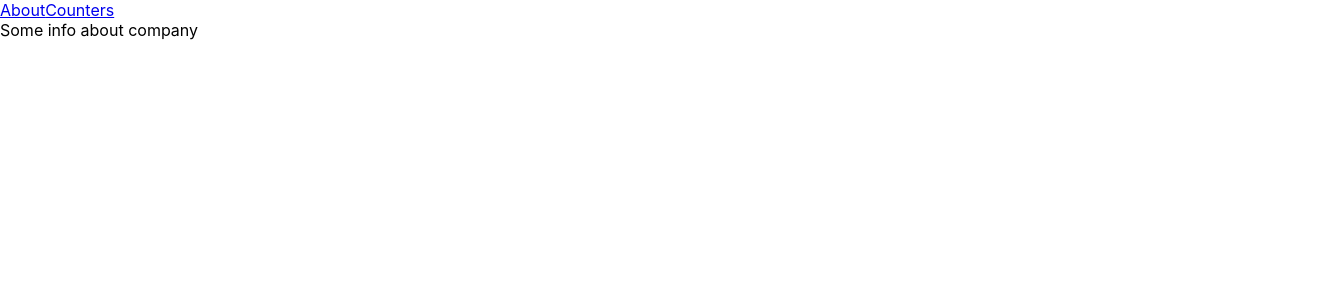
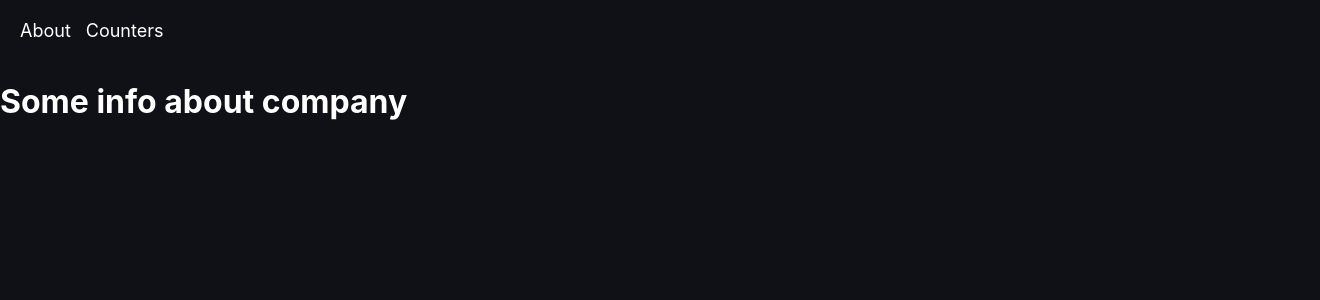
Before and after one commit to Sir-Alexio/Sir-Alexio.github.io, a React (Create React App) app: page /about in a window 1280 px wide. Shown: the top 300 px of the page, 1320 px wide, since content can reach past the window. Built offline with nearby package versions, Linux system fonts and the light colour scheme.

Commit message:
Task 3 [React] - Added tabs

```diff
--- a/src/App.css
+++ b/src/App.css
@@ -1,5 +1,20 @@
+body {
+  margin: 0;
+  font-family: -apple-system, BlinkMacSystemFont, 'Segoe UI', 'Roboto', 'Oxygen',
+    'Ubuntu', 'Cantarell', 'Fira Sans', 'Droid Sans', 'Helvetica Neue',
+    sans-serif;
+  -webkit-font-smoothing: antialiased;
+  -moz-osx-font-smoothing: grayscale;
+  background-color: #282c34;
+  color: white;
+}
+
 .App {
-  text-align: center;
+  display: flex;
+  flex-direction: column;
+  align-items: center;
+  justify-content: flex-start;
+  height: 100vh;
 }
 
 .App-logo {
@@ -25,7 +40,20 @@
 }
 
 .App-link {
-  color: #61dafb;
+  color: #6c7a7e;
+}
+
+header {
+  width: 100%;
+  background-color: #0d47a1; /* Темно-синий цвет для шапки */
+  padding: 10px;
+}
+
+header a {
+  margin-right: 15px;
+  color: white;
+  text-decoration: none;
+  font-size: 18px;
 }
 
 @keyframes App-logo-spin {
--- a/src/App.js
+++ b/src/App.js
@@ -1,6 +1,7 @@
-import './App.css';
-import CounterContainer from './containers/CounterContainer';
+// import './App.css';
+import './styles.css'
 import {Routes, Route, Link} from 'react-router-dom';
+import { AppBar, Tab, Tabs, colors } from '@mui/material';
 
 import Counters from './containers/CounterContainer';
 import About from './views/About/index';
@@ -10,22 +11,19 @@ import NotFound from './views/NotFound/index';
 function App() {
   return (
     <>
-    <header>
-      <Link to={'/about'}>About</Link>
-      <Link to={'/counters'}>Counters</Link>
-    </header>
-    <Routes>
-      <Route path='/' element ={<Homepage />}></Route>
-      <Route path='/about' element ={<About />}></Route>
-      <Route path='/counters' element ={<Counters />}></Route>
-      <Route path='*' element ={<NotFound />}></Route>
-    </Routes>
+        <header>
+          <Link to="/about">About</Link>
+          <Link to="/counters">Counters</Link>
+        </header>
+
+        <Routes>
+          <Route path="/" element={<Homepage />} />
+          <Route path="/about" element={<About />} />
+          <Route path="/counters" element={<Counters />} />
+          <Route path="*" element={<NotFound />} />
+        </Routes>
+
     </>
-    // <div className="App">
-    //   <div className="App-header">
-    //     <CounterContainer />
-    //   </div>
-    // </div>
   );
 }
 
--- /dev/null
+++ b/src/styles.css
@@ -0,0 +1,24 @@
+body {
+    margin: 0;
+    font-family: -apple-system, BlinkMacSystemFont, 'Segoe UI', 'Roboto', 'Oxygen',
+      'Ubuntu', 'Cantarell', 'Fira Sans', 'Droid Sans', 'Helvetica Neue',
+      sans-serif;
+    -webkit-font-smoothing: antialiased;
+    -moz-osx-font-smoothing: grayscale;
+    background-color: #0f1116; /* Обновленный цвет страницы */
+    color: white;
+  }
+
+  header {
+    width: 100%;
+    background-color: #0F1116; /* Обновленный цвет шапки */
+    padding: 20px;
+  }
+
+  header a {
+    margin-right: 15px;
+    color: white; /* Цвет текста табов */
+    text-decoration: none;
+    font-size: 18px; /* Обновленный размер текста табов */
+    font-weight: normal; /* Обновленная жирность текста табов */
+  }
--- a/src/views/About/index.tsx
+++ b/src/views/About/index.tsx
@@ -1,7 +1,7 @@
 const About : React.FC = ()=>{
     return (
         <div>
-            Some info about company
+            <h1>Some info about company</h1>
         </div>
     )
 }
--- a/src/views/ParentCounter/index.tsx
+++ b/src/views/ParentCounter/index.tsx
@@ -18,6 +18,7 @@ interface CounterProps {
 const ParentCounter: React.FC<CounterProps> = (props) => {
   return (
     <div>
+      <div className='counter-container'>
       <div className='counter-block'>
       <Button style={Styles.buttonStyle} onClick={props.addNewCounter} variant="contained" color="primary">
         New
@@ -29,7 +30,7 @@ const ParentCounter: React.FC<CounterProps> = (props) => {
         Reset
       </Button>
       </div>
-
+      </div>
       <div>{props.myCounters.map((counter,index)=>(
         <Counter
             key={index}
--- a/src/views/ParentCounter/style.tsx
+++ b/src/views/ParentCounter/style.tsx
@@ -4,7 +4,8 @@ const Styles = {
         marginRight: '10px',
         width: '140px',
         height: '50px',
-      }
+        'align-items': 'center',
+      },
 }
 
 export default Styles
```
